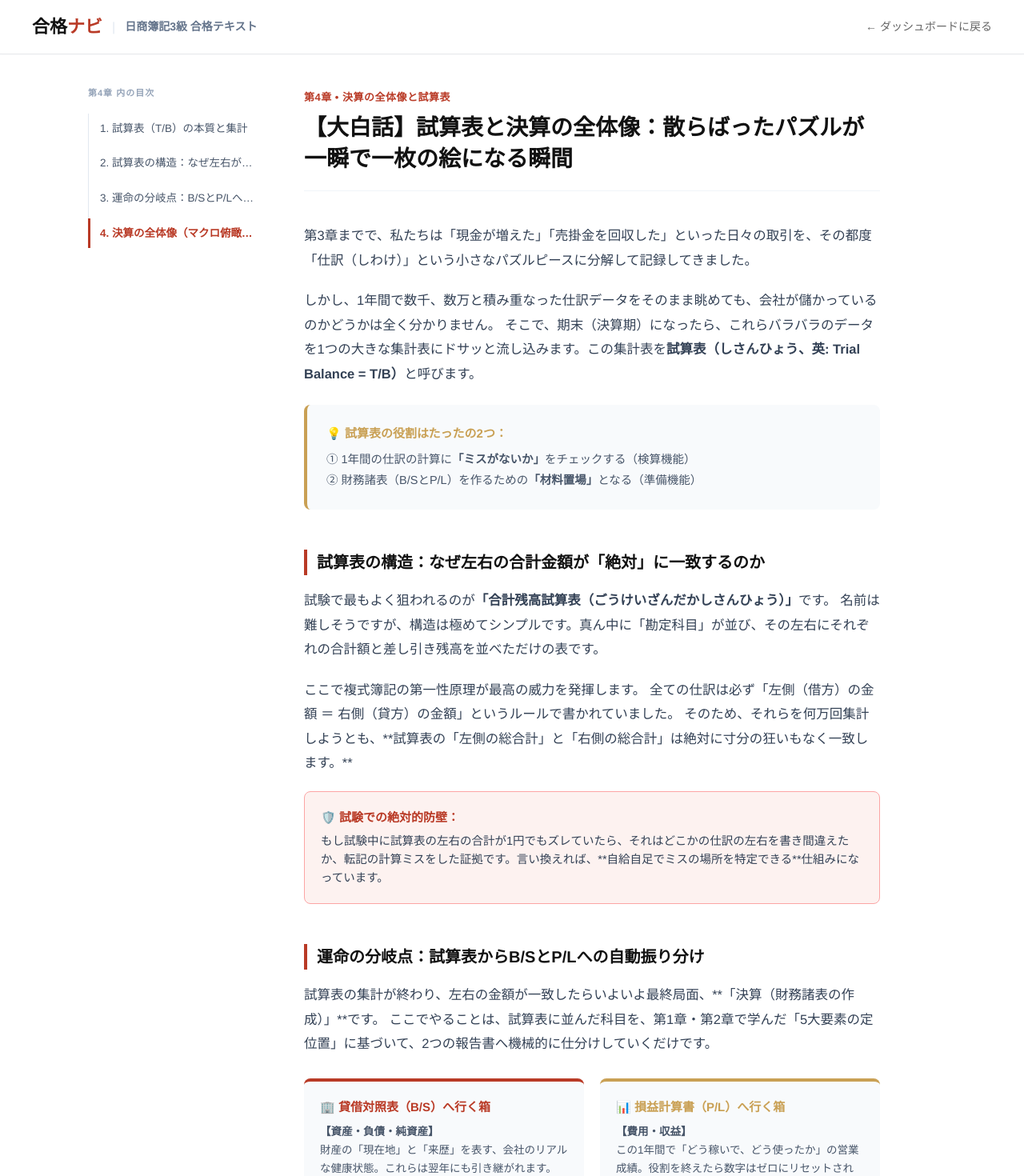
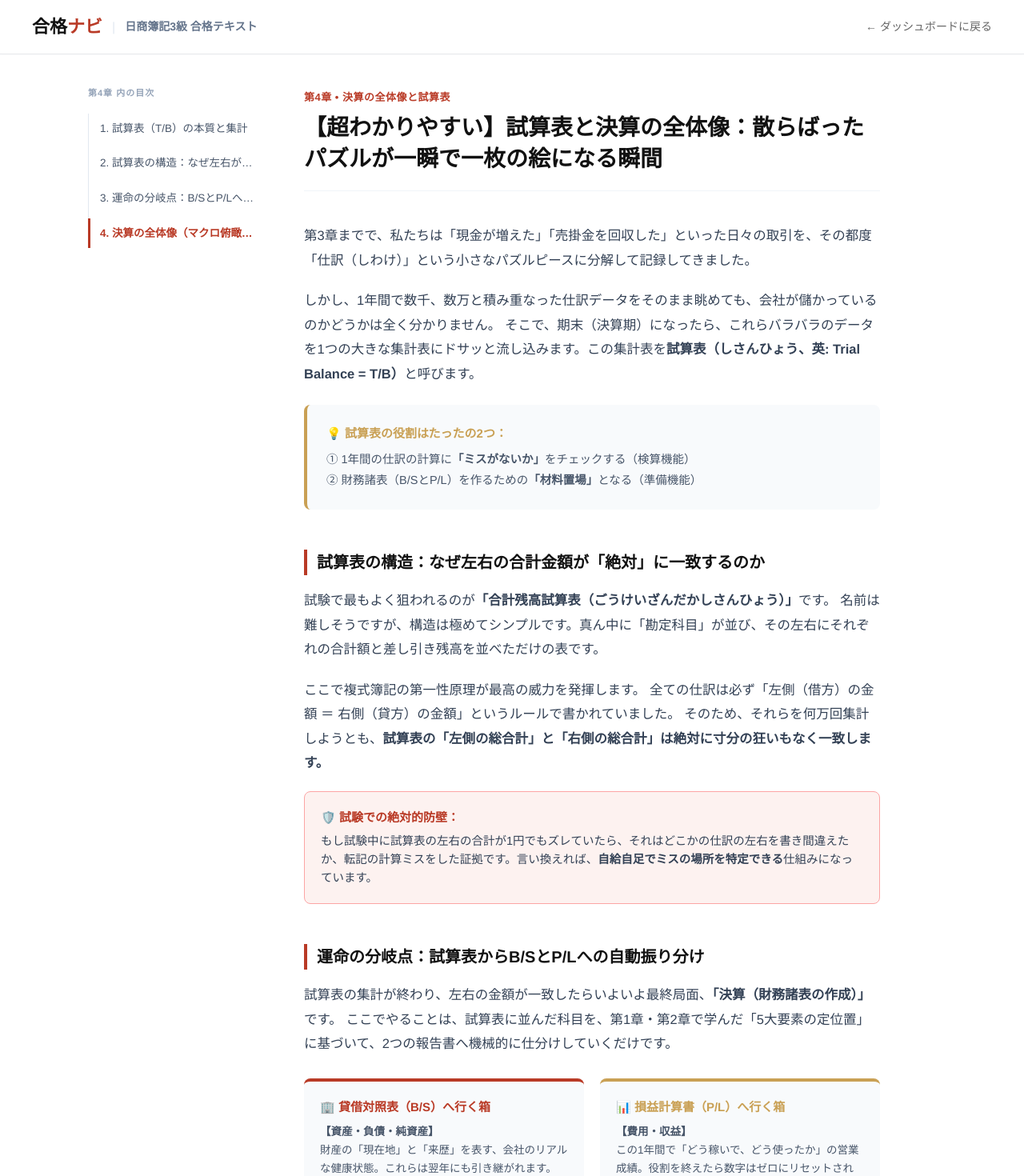
Before and after one commit to zrqZRQ77/japanese-web, a Next.js app: page /exams/boki3/guide/ch4 in a window 1280 px wide. Shown: the top 1470 px of the page at 80% size. Built offline with nearby package versions, Linux system fonts and the light colour scheme.

Commit message:
Add files via upload

```diff
--- a/app/exams/boki3/guide/ch1/page.js
+++ b/app/exams/boki3/guide/ch1/page.js
@@ -98,7 +98,7 @@ export default function ExamGuideChapterOne() {
           <div style={{ marginBottom: '40px', borderBottom: '1px solid #f1f5f9', paddingBottom: '20px' }}>
             <span style={{ color: '#b93a26', fontSize: '13px', fontWeight: '800', letterSpacing: '0.5px' }}>第1章 • 簿記の根本原理</span>
             <h1 style={{ fontSize: '28px', fontWeight: '900', lineHeight: '1.4', margin: '6px 0 0 0', color: '#111111' }}>
-              【大白話】複式簿記の本質：なぜ資産は左側、負債は右側なのか？
+              【超わかりやすい】複式簿記の本質：なぜ資産は左側、負債は右側なのか？
             </h1>
           </div>
 
--- a/app/exams/boki3/guide/ch2/page.js
+++ b/app/exams/boki3/guide/ch2/page.js
@@ -92,7 +92,7 @@ export default function ExamGuideChapterTwo() {
           <div style={{ marginBottom: '40px', borderBottom: '1px solid #f1f5f9', paddingBottom: '20px' }}>
             <span style={{ color: '#b93a26', fontSize: '13px', fontWeight: '800', letterSpacing: '0.5px' }}>第2章 • 仕訳の基礎とゲームのルール</span>
             <h1 style={{ fontSize: '28px', fontWeight: '900', lineHeight: '1.4', margin: '6px 0 0 0', color: '#111111' }}>
-              【大白話】仕訳の基礎：ルール違反にならないための「左右の等式」
+              【超わかりやすい】仕訳の基礎：ルール違反にならないための「左右の等式」
             </h1>
           </div>
 
--- a/app/exams/boki3/guide/ch3/page.js
+++ b/app/exams/boki3/guide/ch3/page.js
@@ -97,7 +97,7 @@ export default function ExamGuideChapterThree() {
           <div style={{ marginBottom: '40px', borderBottom: '1px solid #f1f5f9', paddingBottom: '20px' }}>
             <span style={{ color: '#b93a26', fontSize: '13px', fontWeight: '800', letterSpacing: '0.5px' }}>第3章 • 主要勘定科目の実務</span>
             <h1 style={{ fontSize: '28px', fontWeight: '900', lineHeight: '1.4', margin: '6px 0 0 0', color: '#111111' }}>
-              【大白話】主要勘定科目の実務：実ビジネスの取引をすべて脳内にマッピングする
+              【超わかりやすい】主要勘定科目の実務：実ビジネスの取引をすべて脳内にマッピングする
             </h1>
           </div>
 
--- a/app/exams/boki3/guide/ch4/page.js
+++ b/app/exams/boki3/guide/ch4/page.js
@@ -97,7 +97,7 @@ export default function ExamGuideChapterFour() {
           <div style={{ marginBottom: '40px', borderBottom: '1px solid #f1f5f9', paddingBottom: '20px' }}>
             <span style={{ color: '#b93a26', fontSize: '13px', fontWeight: '800', letterSpacing: '0.5px' }}>第4章 • 決算の全体像と試算表</span>
             <h1 style={{ fontSize: '28px', fontWeight: '900', lineHeight: '1.4', margin: '6px 0 0 0', color: '#111111' }}>
-              【大白話】試算表と決算の全体像：散らばったパズルが一瞬で一枚の絵になる瞬間
+              【超わかりやすい】試算表と決算の全体像：散らばったパズルが一瞬で一枚の絵になる瞬間
             </h1>
           </div>
 
@@ -132,13 +132,13 @@ export default function ExamGuideChapterFour() {
             <p style={{ fontSize: '16.5px', lineHeight: '1.85', color: '#334155', marginBottom: '20px' }}>
               ここで複式簿記の第一性原理が最高の威力を発揮します。
               全ての仕訳は必ず「左側（借方）の金額 ＝ 右側（貸方）の金額」というルールで書かれていました。
-              そのため、それらを何万回集計しようとも、**試算表の「左側の総合計」と「右側の総合計」は絶対に寸分の狂いもなく一致します。**
+              そのため、それらを何万回集計しようとも、<strong>試算表の「左側の総合計」と「右側の総合計」は絶対に寸分の狂いもなく一致します。</strong>
             </p>
 
             <div style={{ background: '#fdf2f0', padding: '20px', borderRadius: '8px', border: '1px solid #fca5a5', marginBottom: '20px' }}>
               <h4 style={{ margin: '0 0 6px 0', fontSize: '15px', fontWeight: '800', color: '#b93a26' }}>🛡️ 試験での絶対的防壁：</h4>
               <p style={{ margin: 0, fontSize: '14.5px', color: '#334155', lineHeight: '1.6' }}>
-                もし試験中に試算表の左右の合計が1円でもズレていたら、それはどこかの仕訳の左右を書き間違えたか、転記の計算ミスをした証拠です。言い換えれば、**自給自足でミスの場所を特定できる**仕組みになっています。
+                もし試験中に試算表の左右の合計が1円でもズレていたら、それはどこかの仕訳の左右を書き間違えたか、転記の計算ミスをした証拠です。言い換えれば、<strong>自給自足でミスの場所を特定できる</strong>仕組みになっています。
               </p>
             </div>
           </section>
@@ -149,7 +149,7 @@ export default function ExamGuideChapterFour() {
               運命の分岐点：試算表からB/SとP/Lへの自動振り分け
             </h2>
             <p style={{ fontSize: '16.5px', lineHeight: '1.85', color: '#334155', marginBottom: '20px' }}>
-              試算表の集計が終わり、左右の金額が一致したらいよいよ最終局面、**「決算（財務諸表の作成）」**です。
+              試算表の集計が終わり、左右の金額が一致したらいよいよ最終局面、<strong>「決算（財務諸表の作成）」</strong>です。
               ここでやることは、試算表に並んだ科目を、第1章・第2章で学んだ「5大要素の定位置」に基づいて、2つの報告書へ機械的に仕分けしていくだけです。
             </p>
 
--- a/app/exams/boki3/guide/page.js
+++ b/app/exams/boki3/guide/page.js
@@ -39,7 +39,7 @@ export default function GuideHubPage() {
       title: '主要勘定科目の実務（現金・預金・商品売買）',
       description: 'ビジネスの現場で最も動く「お金」と「モノ」の記録方法。売掛金、買掛金、手形のやり取りなど、現場感覚で学ぶ勘定科目。',
       badges: ['商品売買', '売掛・買掛'],
-      status: 'available'
+      status: 'soon'
     },
     {
       id: 'ch4',
@@ -47,7 +47,7 @@ export default function GuideHubPage() {
       title: '決算整理と財務諸表の完成',
       description: '1年間の活動記録を締めくくり、B/SとP/Lを完成させる簿記のクライマックス。なぜ減価償却が必要なのか、その本質に迫る。',
       badges: ['決算整理', 'B/S・P/L'],
-      status: 'available'
+      status: 'soon'
     }
   ] : [
     // 如果是 FP3 级，未来预留的章节
@@ -78,7 +78,7 @@ export default function GuideHubPage() {
             TEXTBOOK HUB
           </span>
           <h1 style={{ fontSize: '32px', fontWeight: '900', color: '#111111', marginTop: '8px', marginBottom: '12px' }}>
-            {examTitle} 大白話合格テキスト
+            {examTitle} 超わかりやすい合格テキスト
           </h1>
           <p style={{ fontSize: '16px', color: '#475569', margin: 0, lineHeight: '1.6' }}>
             {subtitle}
```
